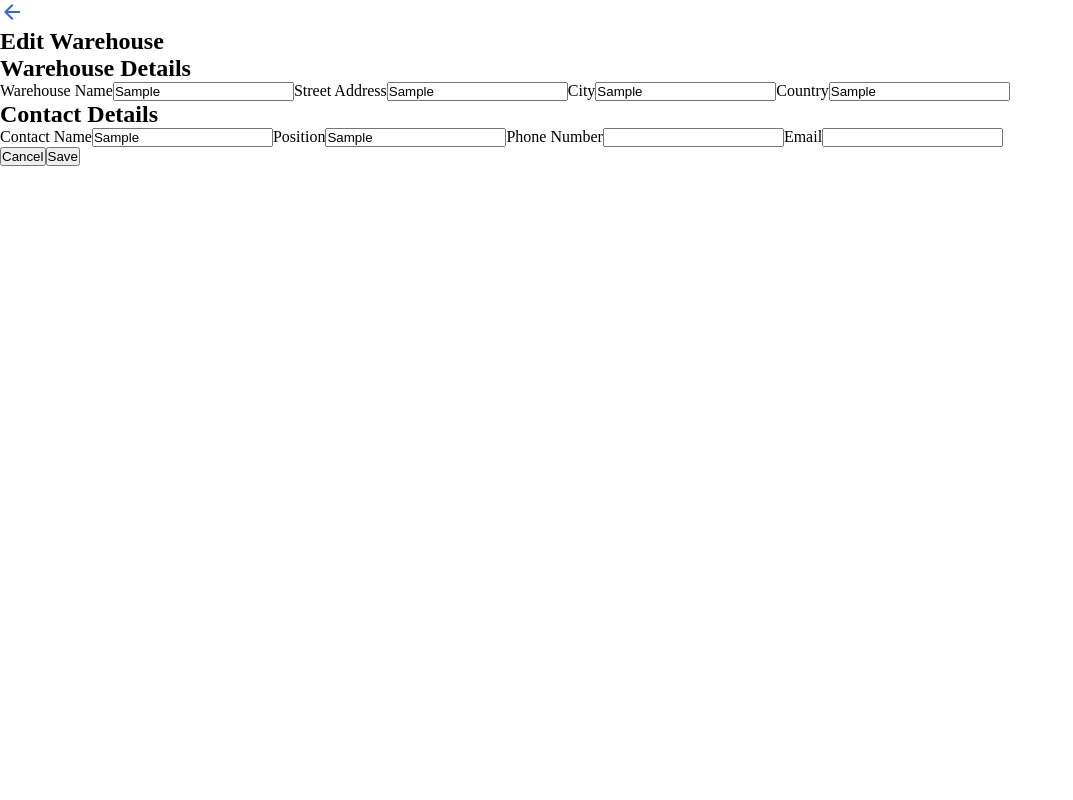
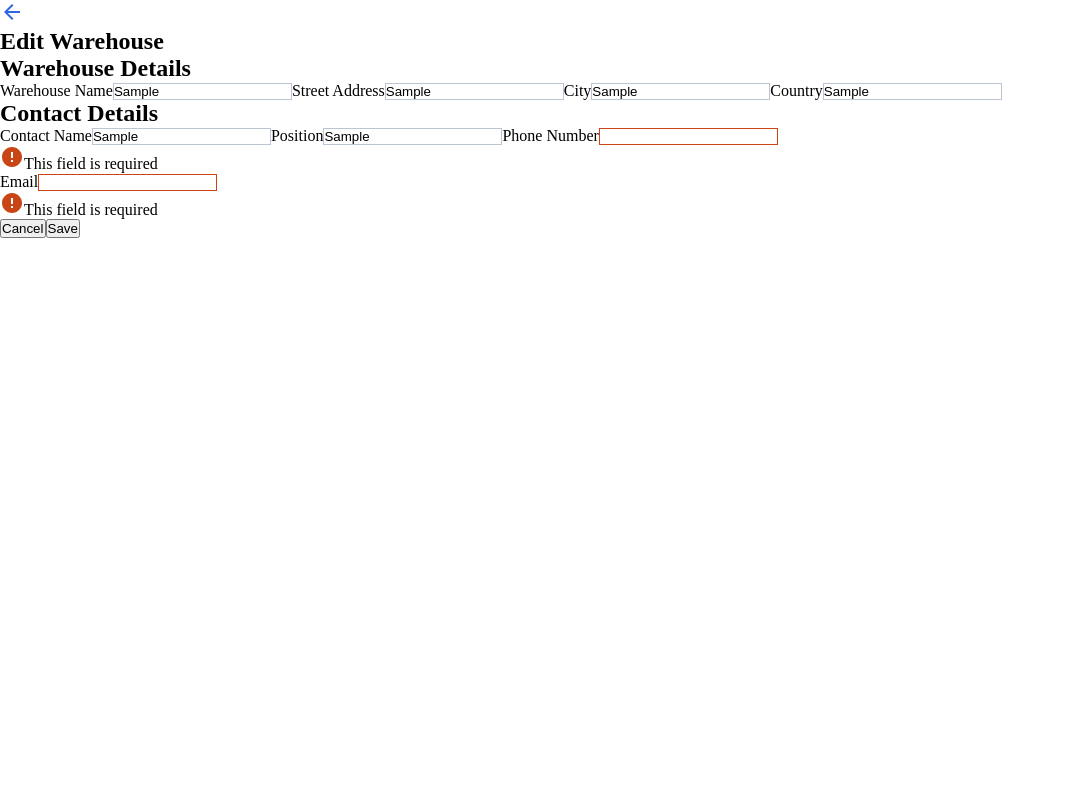
Before and after one commit to jingwei-zhao05/InStock-client, a React (Create React App) app: page /warehouses/1/edit in a window 1280 px wide. Both pictures are taken after typing "Sample", "Sample", "Sample", "Sample", "Sample", "Sample" into the empty fields and a click on the button "Save". Shown: the top 800 px of the page, without its empty margins (0-1073 px from the left). Built offline with nearby package versions, Linux system fonts and the light colour scheme; no server answers.

Commit message:
Add front end form validation

```diff
--- a/src/pages/EditWarehousePage/EditWarehousePage.jsx
+++ b/src/pages/EditWarehousePage/EditWarehousePage.jsx
@@ -1,7 +1,8 @@
 import { useEffect, useState } from "react";
 import { useParams, useNavigate } from "react-router-dom";
 import axios from "axios";
-import arrowBack from "../../assets/icons/arrow_back-24px.svg";
+import arrowBackIcon from "../../assets/icons/arrow_back-24px.svg";
+import errorIcon from "../../assets/icons/error-24px.svg";
 import {
   getWarehousesEndpoint,
   getWarehouseDetailEndpoint,
@@ -9,6 +10,7 @@ import {
   putWarehouseEndpoint,
   deleteWarehouseEndpoint,
 } from "../../utils/api";
+import "./EditWarehousePage.scss";
 
 const initialValues = {
   warehouseName: "",
@@ -24,6 +26,7 @@ const initialValues = {
 export default function EditWarehousePage() {
   const { id: warehouseId } = useParams();
   const [values, setValues] = useState(initialValues);
+  const [errors, setErrors] = useState({});
   const navigate = useNavigate();
 
   useEffect(() => {
@@ -61,17 +64,36 @@ export default function EditWarehousePage() {
 
   const handleSubmit = (event) => {
     event.preventDefault();
+    const validationErrors = {};
 
-    if (
-      !!values.warehouseName &&
-      !!values.address &&
-      !!values.city &&
-      !!values.country &&
-      !!values.contactName &&
-      !!values.position &&
-      !!values.phoneNum &&
-      !!values.email
-    ) {
+    if (values.warehouseName.trim() === "") {
+      validationErrors.warehouseName = "Warehouse name is required";
+    }
+    if (values.address.trim() === "") {
+      validationErrors.address = "Address is required";
+    }
+    if (values.city.trim() === "") {
+      validationErrors.city = "City is required";
+    }
+    if (values.country.trim() === "") {
+      validationErrors.country = "Country is required";
+    }
+    if (values.contactName.trim() === "") {
+      validationErrors.contactName = "Contact name is required";
+    }
+    if (values.position.trim() === "") {
+      validationErrors.position = "Position is required";
+    }
+    if (values.phoneNum.trim() === "") {
+      validationErrors.phoneNum = "Phone number is required";
+    }
+    if (values.email.trim() === "") {
+      validationErrors.email = "Email is required";
+    }
+
+    if (Object.keys(validationErrors).length > 0) {
+      setErrors(validationErrors);
+    } else {
       axios
         .put(putWarehouseEndpoint(warehouseId), {
           id: warehouseId,
@@ -90,102 +112,184 @@ export default function EditWarehousePage() {
         .catch((error) => {
           alert(error);
         });
-    } else {
-      alert("Need type in form field");
     }
   };
 
   return (
     <article className="edit-warehouse">
       <div className="edit-warehouse__header">
-        <img className="go-back-arrow" src={arrowBack} alt="go back button" />
+        <img
+          className="go-back-arrow"
+          src={arrowBackIcon}
+          alt="go back button"
+        />
         <h1 className="edit-warehouse__title">Edit Warehouse</h1>
       </div>
       <form className="edit-warehouse-form" onSubmit={handleSubmit}>
-        <div className="warehouse-details-form">
-          <h2 className="warehouse-details-form__title">Warehouse Details</h2>
+        <div className="warehouse-form">
+          <h2 className="warehouse-form__title">Warehouse Details</h2>
           <lable>
             Warehouse Name
             <input
-              className="name"
+              className={
+                errors.warehouseName
+                  ? "warehouse-form__input warehouse-form__input--error"
+                  : "warehouse-form__input"
+              }
               type="text"
               name="warehouseName"
               value={values.warehouseName}
               onChange={handleInputChange}
             />
+            {errors.warehouseName && (
+              <div>
+                <img src={errorIcon} alt="something wrong here" />
+                <span className="error">This field is required</span>
+              </div>
+            )}
           </lable>
           <lable>
             Street Address
             <input
-              className="address"
+              className={
+                errors.address
+                  ? "warehouse-form__input warehouse-form__input--error"
+                  : "warehouse-form__input"
+              }
               type="text"
               name="address"
               value={values.address}
               onChange={handleInputChange}
             />
+            {errors.address && (
+              <div>
+                <img src={errorIcon} alt="something wrong here" />
+                <span className="error">This field is required</span>
+              </div>
+            )}
           </lable>
           <lable>
             City
             <input
-              className="city"
+              className={
+                errors.city
+                  ? "warehouse-form__input warehouse-form__input--error"
+                  : "warehouse-form__input"
+              }
               type="text"
               name="city"
               value={values.city}
               onChange={handleInputChange}
             />
+            {errors.city && (
+              <div>
+                <img src={errorIcon} alt="something wrong here" />
+                <span className="error">This field is required</span>
+              </div>
+            )}
           </lable>
           <lable>
             Country
             <input
-              className="country"
+              className={
+                errors.country
+                  ? "warehouse-form__input warehouse-form__input--error"
+                  : "warehouse-form__input"
+              }
               type="text"
               name="country"
               value={values.country}
               onChange={handleInputChange}
             />
+            {errors.country && (
+              <div>
+                <img src={errorIcon} alt="something wrong here" />
+                <span className="error">This field is required</span>
+              </div>
+            )}
           </lable>
         </div>
-        <div className="contact-details-form">
-          <h2 className="contact-details-form__title">Contact Details</h2>
+        <div className="contact-form">
+          <h2 className="contact-form__title">Contact Details</h2>
           <lable>
             Contact Name
             <input
-              className="contactName"
+              className={
+                errors.contactName
+                  ? "contact-form__input contact-form__input--error"
+                  : "contact-form__input"
+              }
               type="text"
               name="contactName"
               value={values.contactName}
               onChange={handleInputChange}
             />
+            {errors.contactName && (
+              <div>
+                <img src={errorIcon} alt="something wrong here" />
+                <span className="error">This field is required</span>
+              </div>
+            )}
           </lable>
           <lable>
             Position
             <input
-              className="position"
+              className={
+                errors.position
+                  ? "contact-form__input contact-form__input--error"
+                  : "contact-form__input"
+              }
               type="text"
               name="position"
               value={values.position}
               onChange={handleInputChange}
             />
+            {errors.position && (
+              <div>
+                <img src={errorIcon} alt="something wrong here" />
+                <span className="error">This field is required</span>
+              </div>
+            )}
           </lable>
           <lable>
             Phone Number
             <input
-              className="phone num"
+              className={
+                errors.phoneNum
+                  ? "contact-form__input contact-form__input--error"
+                  : "contact-form__input"
+              }
               type="text"
               name="phoneNum"
               value={values.phoneNum}
               onChange={handleInputChange}
             />
+            {errors.phoneNum && (
+              <div>
+                <img src={errorIcon} alt="something wrong here" />
+                <span className="error">This field is required</span>
+              </div>
+            )}
           </lable>
           <lable>
             Email
             <input
-              className="email"
+              className={
+                errors.email
+                  ? "contact-form__input contact-form__input--error"
+                  : "contact-form__input"
+              }
               type="email"
               name="email"
               value={values.email}
               onChange={handleInputChange}
             />
+            {errors.email && (
+              <div>
+                <img src={errorIcon} alt="something wrong here" />
+                <span className="error">This field is required</span>
+              </div>
+            )}
           </lable>
         </div>
         <div className="edit-warehouse__buttons">
--- a/src/pages/EditWarehousePage/EditWarehousePage.scss
+++ b/src/pages/EditWarehousePage/EditWarehousePage.scss
@@ -0,0 +1,15 @@
+@use "../../styles/partials/variables" as *;
+@use "../../styles/partials/mixins" as *;
+@use "../../styles/partials/global";
+@use "../../styles/partials/fonts";
+
+.warehouse-form,
+.contact-form {
+  &__input {
+    border: 1px solid $Cloud;
+
+    &--error {
+      border-color: $Red;
+    }
+  }
+}
```
